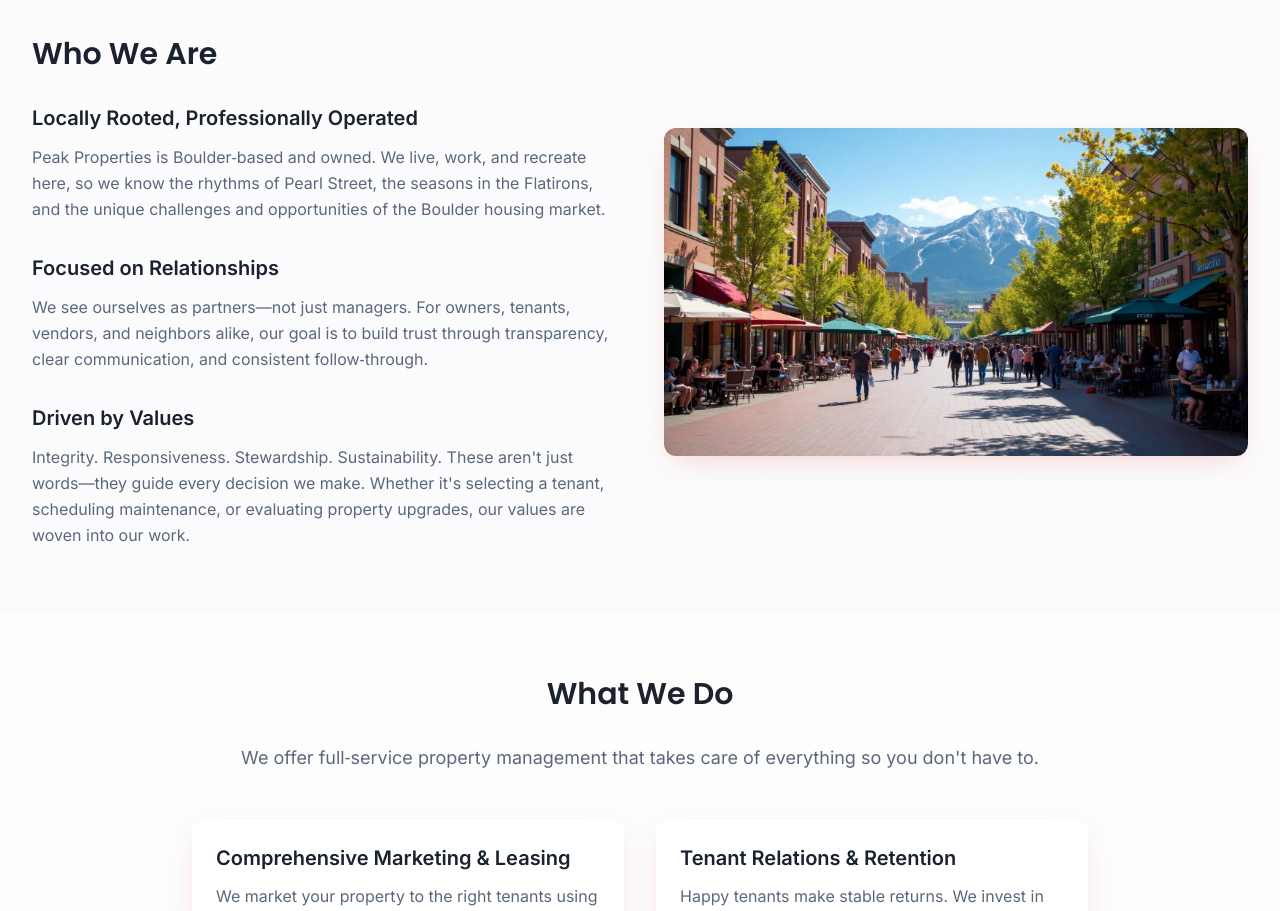
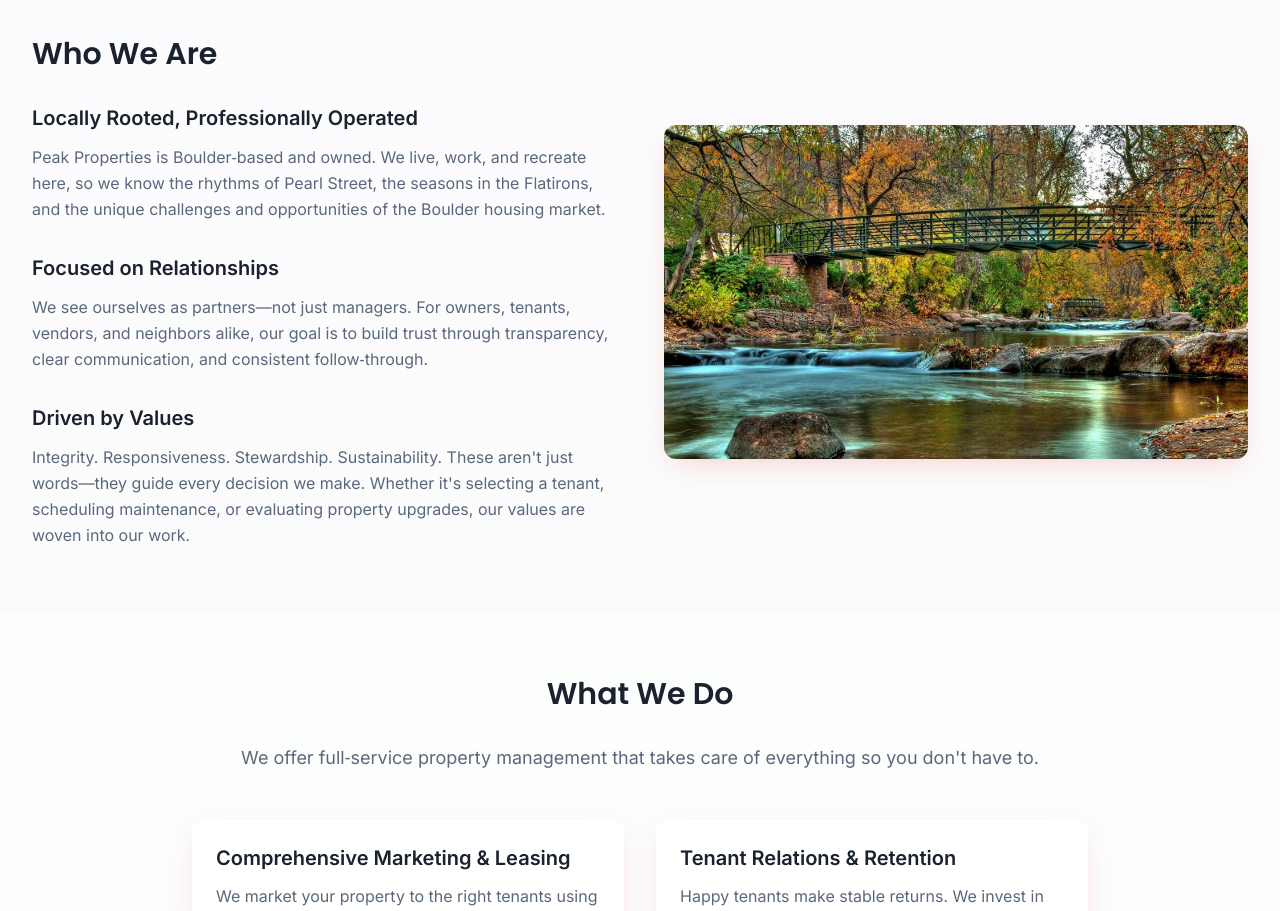
Before and after one commit to sshekou/peak-colorado-properties, a React (Vite) app: page /about in a window 1280 px wide. Shown: the part 820-1731 px from the top of the page. Built offline with nearby package versions, Linux system fonts and the light colour scheme.

Commit message:
Update "Who We Are" image

```diff
--- a/src/pages/About.tsx
+++ b/src/pages/About.tsx
@@ -1,6 +1,6 @@
 import { SEO } from "@/components/SEO";
 import boulderFlatirons from "@/assets/about-hero-flatirons.jpg";
-import pearlStreet from "@/assets/pearl-street-mall.jpg";
+import boulderCreekBridge from "@/assets/boulder-creek-bridge.jpg";
 import pearlStreetDowntown from "@/assets/pearl-street-downtown.webp";
 
 const About = () => (
@@ -70,8 +70,8 @@ const About = () => (
 
           <div className="relative">
             <img
-              src={pearlStreet}
-              alt="Pearl Street Mall in Boulder Colorado"
+              src={boulderCreekBridge}
+              alt="Boulder Creek Bridge in autumn with fall foliage"
               className="rounded-xl shadow-elevated w-full h-auto"
             />
           </div>
```
Also changed, not shown: src/assets/boulder-creek-bridge.jpg (added).
